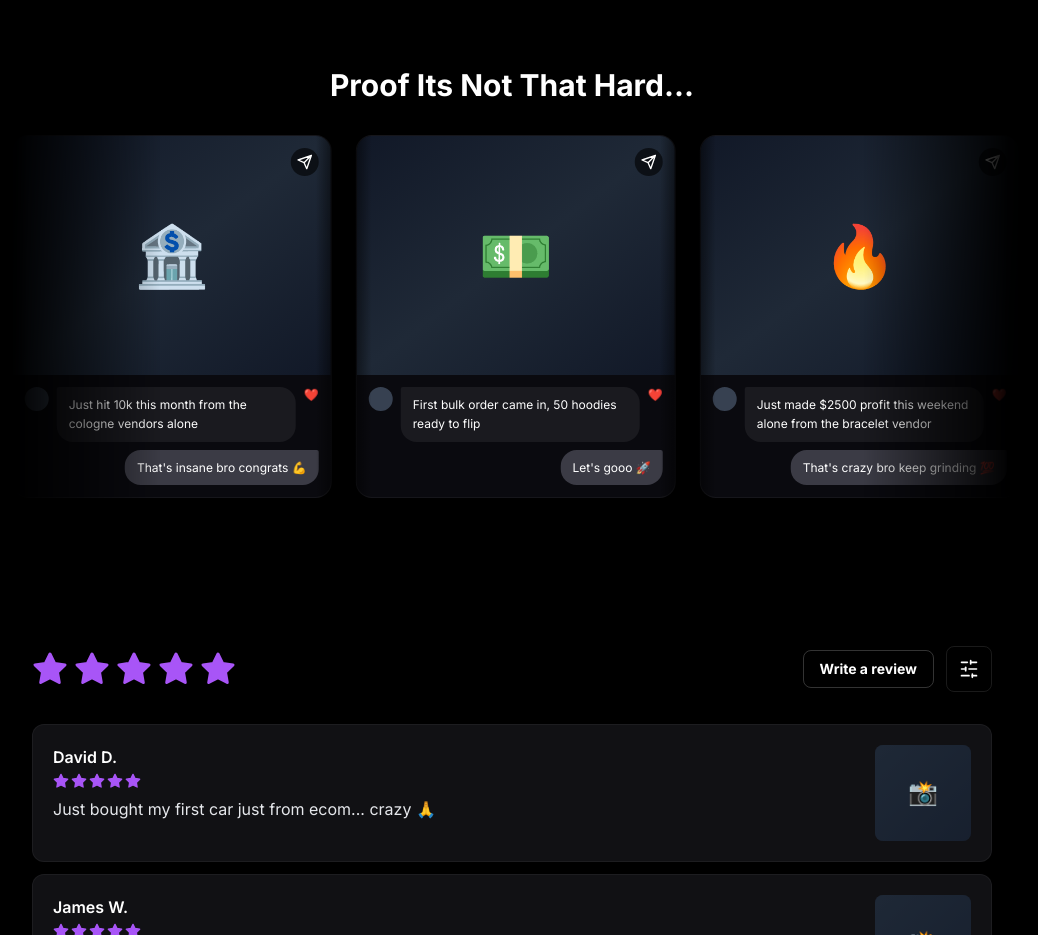
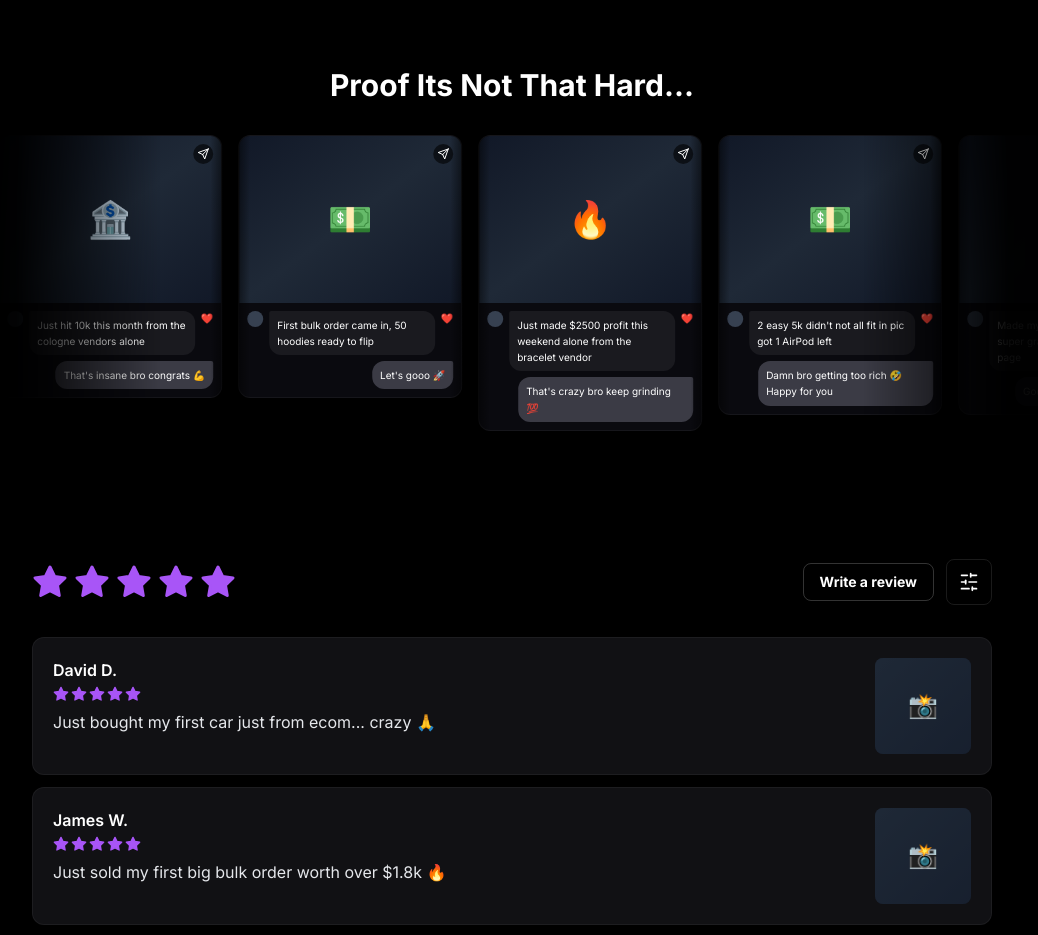
Before and after one commit to Expandingmind/Dochy, a Next.js app: page / in a window 1280 px wide. Shown: the part 1160-2095 px from the top of the page, without its empty margins (128-1166 px from the left). Built offline with nearby package versions, Linux system fonts and the light colour scheme.

Commit message:
Make proof cards 30% smaller

```diff
--- a/src/components/ProofSection.tsx
+++ b/src/components/ProofSection.tsx
@@ -50,37 +50,37 @@ const proofCards = [
 
 function ProofCard({ card }: { card: typeof proofCards[0] }) {
   return (
-    <div className="w-[280px] md:w-[320px] flex-shrink-0 relative">
+    <div className="w-[196px] md:w-[224px] flex-shrink-0 relative">
       {/* Dark fade overlay on sides */}
-      <div className="absolute inset-y-0 -left-4 w-8 bg-gradient-to-r from-black to-transparent z-10 pointer-events-none" />
-      <div className="absolute inset-y-0 -right-4 w-8 bg-gradient-to-l from-black to-transparent z-10 pointer-events-none" />
+      <div className="absolute inset-y-0 -left-3 w-6 bg-gradient-to-r from-black to-transparent z-10 pointer-events-none" />
+      <div className="absolute inset-y-0 -right-3 w-6 bg-gradient-to-l from-black to-transparent z-10 pointer-events-none" />
 
-      <div className="bg-[#0a0a0f] rounded-2xl overflow-hidden border border-white/5">
+      <div className="bg-[#0a0a0f] rounded-xl overflow-hidden border border-white/5">
         {/* Image area */}
         <div className="aspect-[4/3] bg-gradient-to-br from-gray-900 via-gray-800 to-gray-900 flex items-center justify-center relative">
-          <span className="text-6xl">{card.image}</span>
+          <span className="text-4xl">{card.image}</span>
           {/* Fake DM indicator */}
-          <div className="absolute top-3 right-3 bg-black/60 rounded-full p-1.5">
-            <svg className="w-4 h-4 text-white" fill="currentColor" viewBox="0 0 24 24">
+          <div className="absolute top-2 right-2 bg-black/60 rounded-full p-1">
+            <svg className="w-3 h-3 text-white" fill="currentColor" viewBox="0 0 24 24">
               <path d="M22 2L11 13M22 2L15 22L11 13M22 2L2 9L11 13" stroke="currentColor" strokeWidth="2" strokeLinecap="round" strokeLinejoin="round" fill="none"/>
             </svg>
           </div>
         </div>
 
         {/* Chat messages */}
-        <div className="p-3 space-y-2">
-          <div className="flex items-start gap-2">
-            <div className="w-6 h-6 rounded-full bg-gray-700 flex-shrink-0" />
-            <div className="bg-[#1a1a1f] rounded-2xl rounded-tl-sm px-3 py-2 max-w-[85%]">
-              <p className="text-white text-xs leading-relaxed">{card.mainText}</p>
+        <div className="p-2 space-y-1.5">
+          <div className="flex items-start gap-1.5">
+            <div className="w-4 h-4 rounded-full bg-gray-700 flex-shrink-0" />
+            <div className="bg-[#1a1a1f] rounded-xl rounded-tl-sm px-2 py-1.5 max-w-[85%]">
+              <p className="text-white text-[10px] leading-relaxed">{card.mainText}</p>
             </div>
-            <span className="text-red-500 text-xs">❤️</span>
+            <span className="text-red-500 text-[10px]">❤️</span>
           </div>
 
           {card.reply && (
-            <div className="flex items-start gap-2 justify-end">
-              <div className="bg-[#3b3b45] rounded-2xl rounded-tr-sm px-3 py-2 max-w-[85%]">
-                <p className="text-white text-xs leading-relaxed">{card.reply}</p>
+            <div className="flex items-start gap-1.5 justify-end">
+              <div className="bg-[#3b3b45] rounded-xl rounded-tr-sm px-2 py-1.5 max-w-[85%]">
+                <p className="text-white text-[10px] leading-relaxed">{card.reply}</p>
               </div>
             </div>
           )}
@@ -105,7 +105,7 @@ export function ProofSection() {
         <div className="absolute inset-y-0 left-0 w-32 md:w-72 bg-gradient-to-r from-black via-black/95 via-black/80 to-transparent z-20 pointer-events-none" />
         <div className="absolute inset-y-0 right-0 w-32 md:w-72 bg-gradient-to-l from-black via-black/95 via-black/80 to-transparent z-20 pointer-events-none" />
 
-        <div className="flex gap-6 animate-marquee-fast w-max">
+        <div className="flex gap-4 animate-marquee-fast w-max">
           {[...proofCards, ...proofCards, ...proofCards, ...proofCards].map((card, i) => (
             <ProofCard key={`proof-${i}`} card={card} />
           ))}
```
